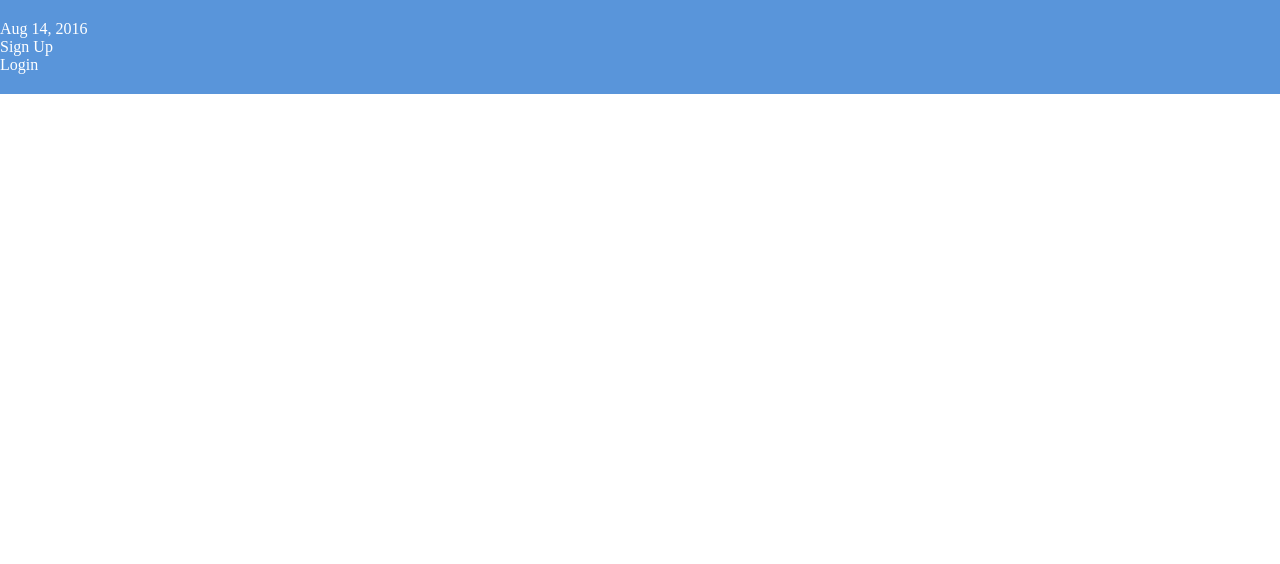
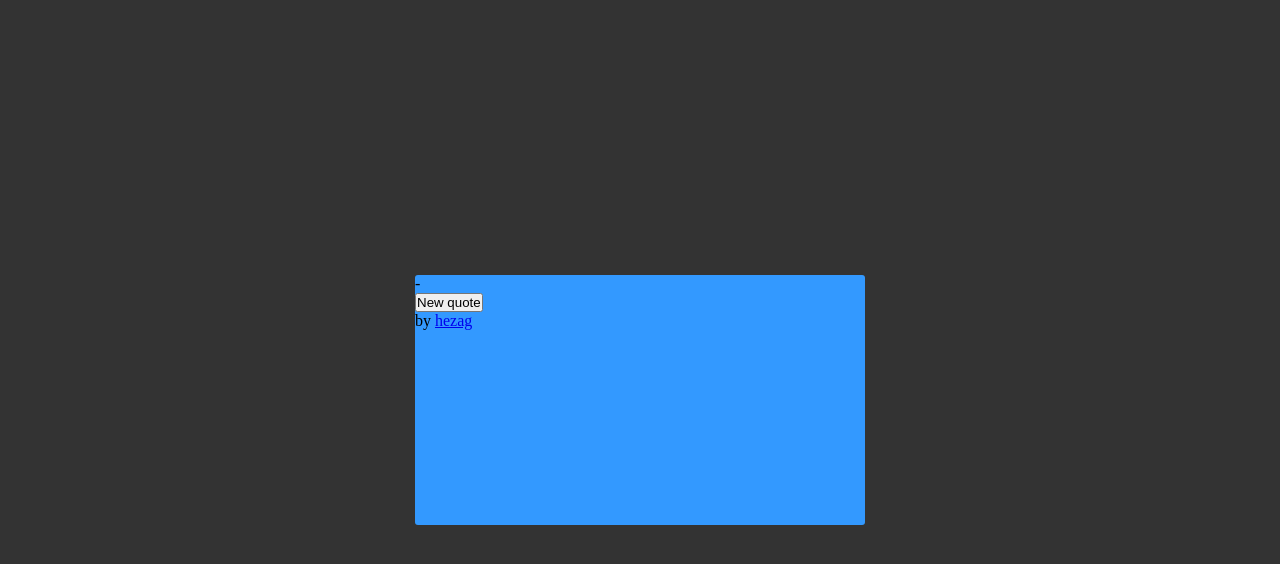
Before and after one commit to krittiyaclark/FreeCodeCamp, a plain HTML site: page Build_a_Random_Quote_Machine/index.html in a window 1280 px wide. Drawn offline with Linux system fonts and the light colour scheme.

Commit message:
Set up vertical page centered with flex

```diff
--- a/Build_a_Random_Quote_Machine/index.html
+++ b/Build_a_Random_Quote_Machine/index.html
@@ -6,11 +6,24 @@
     <link rel='stylesheet' href='style.css'/>
   </head>
   <body>
-    <div class='menu-container'>
-      <div class='menu'>
-        <div class='date'>Aug 14, 2016</div>
-        <div class='signup'>Sign Up</div>
-        <div class='login'>Login</div>
+    <div class='container'>
+      <div class='quote-container'>
+          <div class="quote-text">
+            <i class="fa fa-quote-left"> </i><span id="text"></span>
+          </div>
+          <div class="quote-author">
+            - <span id="author"></span>
+          </div>
+          <div class="buttons">
+            <a class="button" id="tweet-quote" title="Tweet this quote!" target="_blank">
+              <i class="fa fa-twitter"></i>
+            </a>
+             <a class="button" id="tumblr-quote" title="Post this quote on tumblr!" target="_blank">
+              <i class="fa fa-tumblr"></i>
+            </a>
+            <button class="button" id="new-quote">New quote</button>
+          </div>
+        <div class="footer"> by <a href="http://codepen.io/hezag/">hezag</a></div>
       </div>
     </div>
   </body>
--- a/Build_a_Random_Quote_Machine/style.css
+++ b/Build_a_Random_Quote_Machine/style.css
@@ -1,11 +1,35 @@
 * {
-  margin: 0;
-  padding: 0;
-  box-sizing: border-box;
+    margin: 0;
+    padding: 0;
+    box-sizing: border-box;
 }
 
-.menu-container {
-  color: #fff;
-  background-color: #5995DA;  /* Blue */
-  padding: 20px 0;
+body, html {
+  height: 100%;
 }
+
+.container {
+    display: -ms-flexbox;
+    display: -webkit-flex;
+    display: flex;
+
+    -ms-flex-align: center;
+    -webkit-align-items: center;
+    -webkit-box-align: center;
+
+    align-items: center;
+    justify-content: center;
+
+    height: 100%;
+    padding: .25rem;
+    background-color: #333333;
+
+}
+
+.quote-container {
+    margin: auto;
+    width: 450px;
+    height: 250px;
+    background-color: #3399FF;
+    border-radius: 3px;
+}
```
